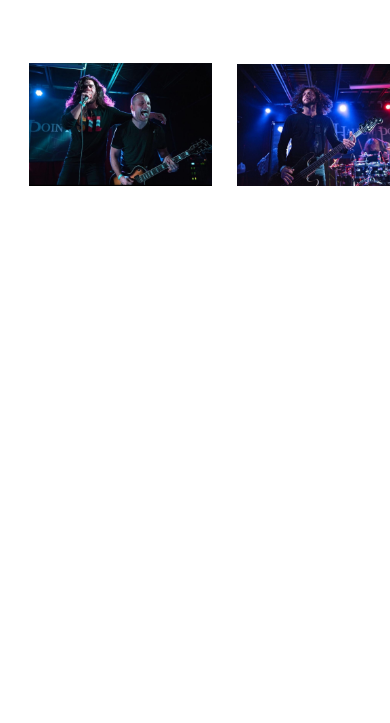
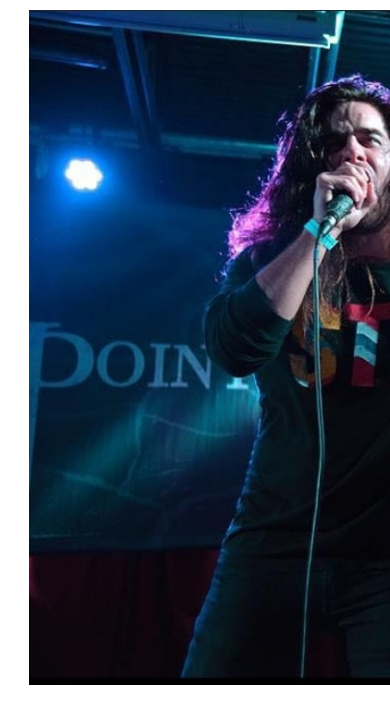
Before and after one commit to AlexH893/aPortfolio, a plain HTML site: page index.html in a window 390 px wide. Shown: the part 45-768 px from the top of the page. Drawn offline with nearby package versions, Linux system fonts and the light colour scheme; some packages are replaced by stand-ins of ours.

Commit message:
Update styles.css

```diff
--- a/styles.css
+++ b/styles.css
@@ -211,3 +211,10 @@ font-family: 'Ubuntu', sans-serif;
   column-gap: 20px;
   }
 }
+@media screen and (max-width: 900px) {
+img {
+display: block;
+    width: auto;
+    height: 80vh;
+}
+}
```
